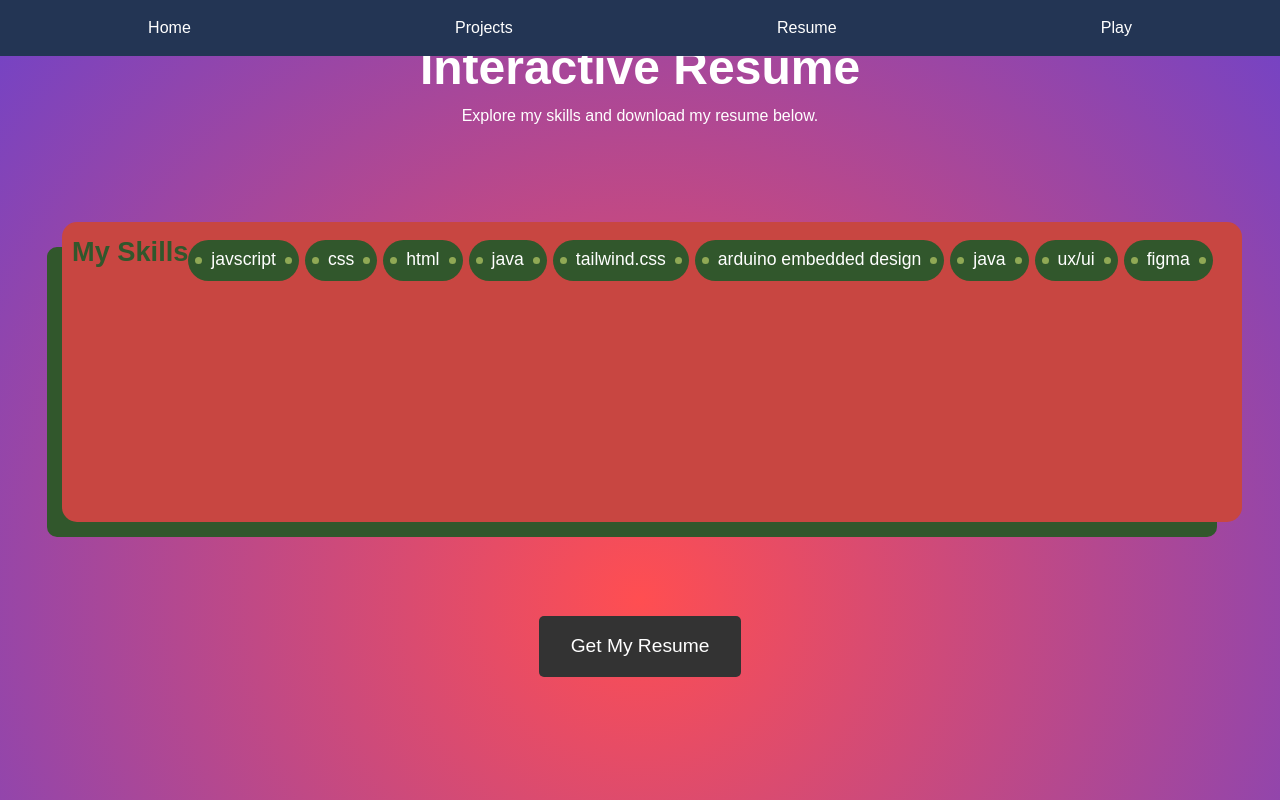
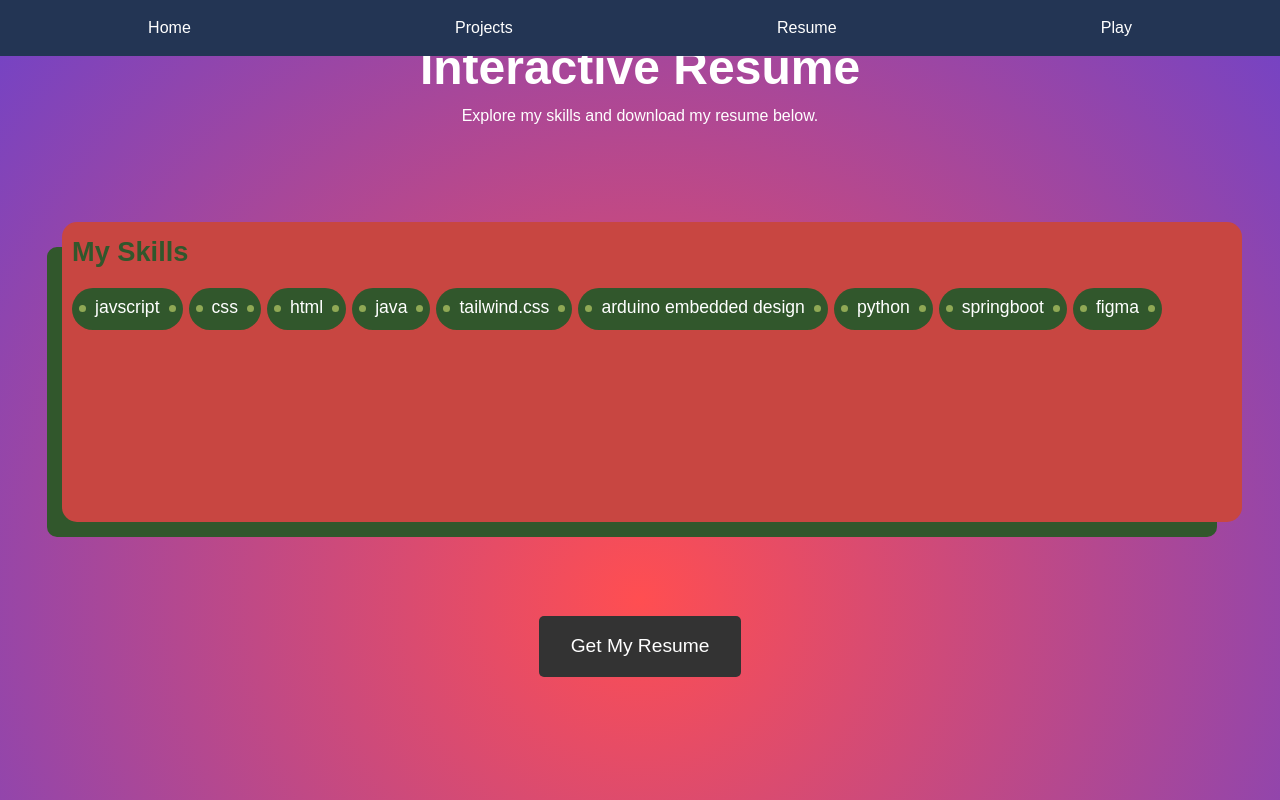
Before and after one commit to naman0r/personal-website, a React (Vite) app: page /resume in a window 1280 px wide. Shown: the top 800 px of the page. Built offline with nearby package versions, Linux system fonts and the light colour scheme; a web font is replaced by a local one.

Commit message:
modified play page, todo

```diff
--- a/src/App.jsx
+++ b/src/App.jsx
@@ -74,6 +74,8 @@ const App = () => {
         <h1 className="text-9xl font-bold font-spaceGrotesk blinking-cursor">
           &gt;Hi, I'm Naman.
         </h1>
+
+        <p>Located in Boston, MA; Raised in Singapore, Singapore</p>
       </div>
 
       <div>
--- a/src/SkillsCard.jsx
+++ b/src/SkillsCard.jsx
@@ -8,8 +8,8 @@ const skills = [
   "Java",
   "Tailwind.css",
   "Arduino embedded design",
-  "java",
-  "ux/ui",
+  "Python",
+  "SpringBoot",
   "figma",
 ];
 
--- a/src/routes/PlayPage.jsx
+++ b/src/routes/PlayPage.jsx
@@ -35,7 +35,7 @@ const PlayPage = () => {
           transition: "background 0.1s linear",
         }}
       >
-        <h1 className="text-9xl font-bold font-spaceGrotesk">Misc fun stuff</h1>
+        <h1 className="text-9xl font-bold font-spaceGrotesk">Play Page</h1>
       </div>
       <div> to-do</div>
 
```
Also changed, not shown: 1 other file (tests, documents, lock files or other folders).
